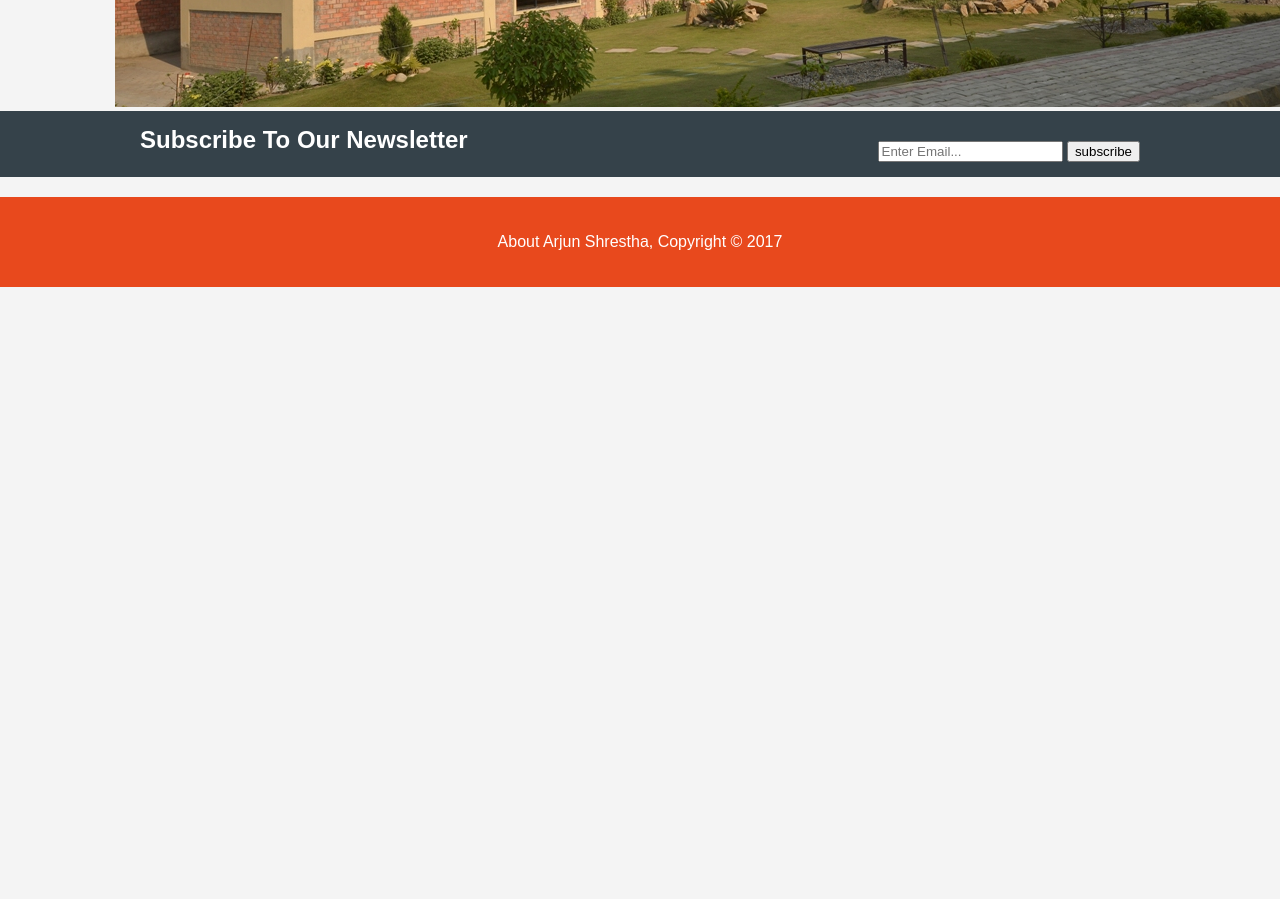
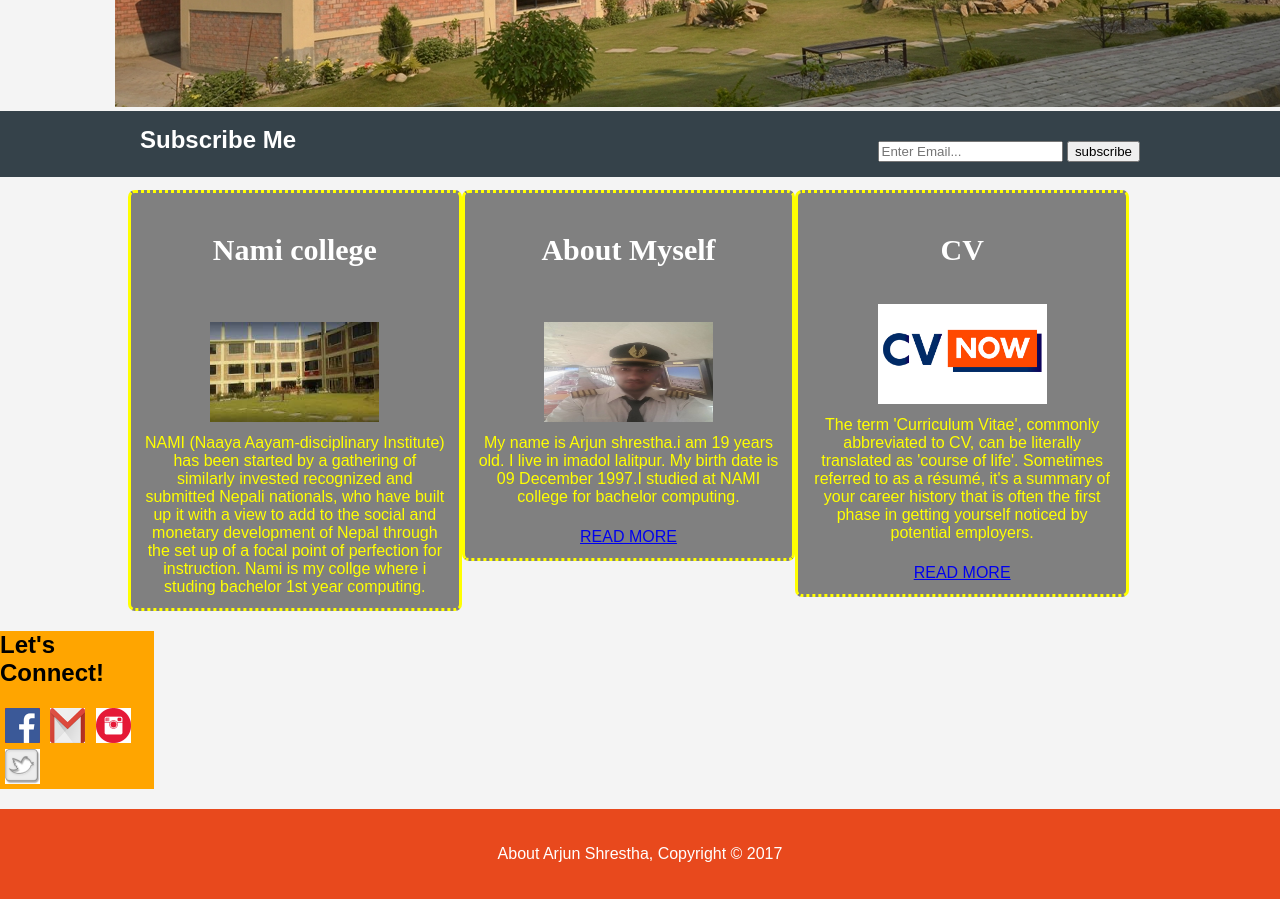
Before and after one commit to Narutoshrestha/csy1018-assign1, a plain HTML site: page index.html in a window 1280 px wide. Shown: the part 540-1439 px from the top of the page. Before the commit the page ends 827 px from the top, so only its background shows below. Drawn offline with Linux system fonts and the light colour scheme.

Commit message:
in this webpage add some fixture like box which have biography, CV, about nami college and add social media

```diff
--- a/css/style.css
+++ b/css/style.css
@@ -114,6 +114,66 @@ header a:hover{
 	width: 80%;
 }
 
+/* Boxes */
+#boxes{
+	margin-top: 1%;
+	display: flex;
+	flex-direction: row;
+
+
+
+}
+
+#boxes .box{
+    float: left;
+    text-align: center;
+	width: 30%;
+	padding: 1%;
+	border-top-style: dotted;
+	border-right-style: solid;
+	border-bottom-style: dotted;
+	border-left-style: solid;
+	border-radius: 7px;
+	background-color: grey;
+	border-color: yellow;
+
+
+}
+
+#boxes h3{
+	font-size: 30px;
+	font-family: areial;
+	color: white;
+}
+
+#boxes p{
+	margin: 2px;
+	color: yellow;
+}
+
+#boxes img{
+	height: 100px;
+	width: 55%;
+	padding: 2%;
+
+
+
+}
+
+/* social media */
+.top-sider {
+	width: 12%;
+	height: 40%;
+	background-color: orange;
+}
+
+.top-sider a img{
+	height: 35px;
+	margin: 0 0 0 4px;
+	padding: 1px 1px 1px 1px;
+}
+
+
 /* footer */
 footer{
 	padding: 20px;
@@ -123,3 +183,17 @@ footer{
 	text-align: center;
 
 }
+
+}
+
+ @media	(max-width:768px){
+ 	header .container{
+ 		display: flex;
+ 		flex-direction: column;
+
+ 	}
+ 	nav{
+ 		//background: green;
+ 	}
+
+ }
--- a/index.html
+++ b/index.html
@@ -32,13 +32,50 @@
 
           <section id="newsletter">
             <div class="container">
-             <h1>Subscribe To Our Newsletter</h1>
+             <h1>Subscribe Me</h1>
               <form>
                 <input type="email" placeholder="Enter Email...">
                 <button type="submit" class="buttom_1">subscribe</button>
               </form>
             </div>
           </section>
+
+          <section id="boxes">
+        <div class="container">
+          <div class="box">
+            <h3>Nami college</h3><br>
+            <img id ="image_canv" src="image/college.jpg" class="rotate90">
+            <p>NAMI (Naaya Aayam-disciplinary Institute) has been started by a gathering of similarly invested recognized and submitted Nepali nationals, who have built up it with a view to add to the social and monetary development of Nepal through the set up of a focal point of perfection for instruction. Nami is my collge where i studing bachelor 1st year computing.</p>
+
+          </div>
+          <div class="box">
+            <h3>About Myself</h3><br>
+            <img src="image/arjun.jpg">
+            <p>My name is Arjun shrestha.i am 19 years old. I live in imadol lalitpur. My birth date is 09 December 1997.I studied at NAMI college for bachelor computing.</p><br>
+            <p><a href="#biography">READ MORE</a></p>
+          </div>
+          <div class="box">
+            <h3>CV</h3>
+            <img src="image/cv.jpg">
+            <p>The term 'Curriculum Vitae', commonly abbreviated to CV, can be literally translated as 'course of life'. Sometimes referred to as a résumé, it's a summary of your career history that is often the first phase in getting yourself noticed by potential employers.</p><br>
+            <p><a href="#CV">READ MORE</a></p>
+          </div>
+        </div>
+      </section>
+
+
+      <aside class="top-sider">
+
+            <h2>Let's Connect!</h2>
+            <a href="http://www.facebook.com/Arjun shrestha" title="Likes us on Facebook" target="_blank"><img src="image/facebook.png"></a>
+                    <a href="http://www.gmail.com/Arjun shresstha" title="Follow me on G" target="_blank"><img src="image/gmail.png"></a>
+                    <a href="http://www.instagram.com" title="Follow on me Instagram" target="_blank"><img src="image/instagram.png"></a>
+                    <a href="http://www.twitter.com" title="Follow On me Twitter" target="_blank"><img src="image/twitter.png"></a>
+
+
+      </aside>
+
+
        <footer>
           <p>About Arjun Shrestha, Copyright &copy; 2017</p>
        </footer>
```
Also changed, not shown: image/arjun.jpg (added), image/chandra.jpg (added), image/college.jpg (added), image/cv.jpg (added), image/facebook.png (added), image/gmail.png (added), image/instagram.png (added), image/twitter.png (added).
